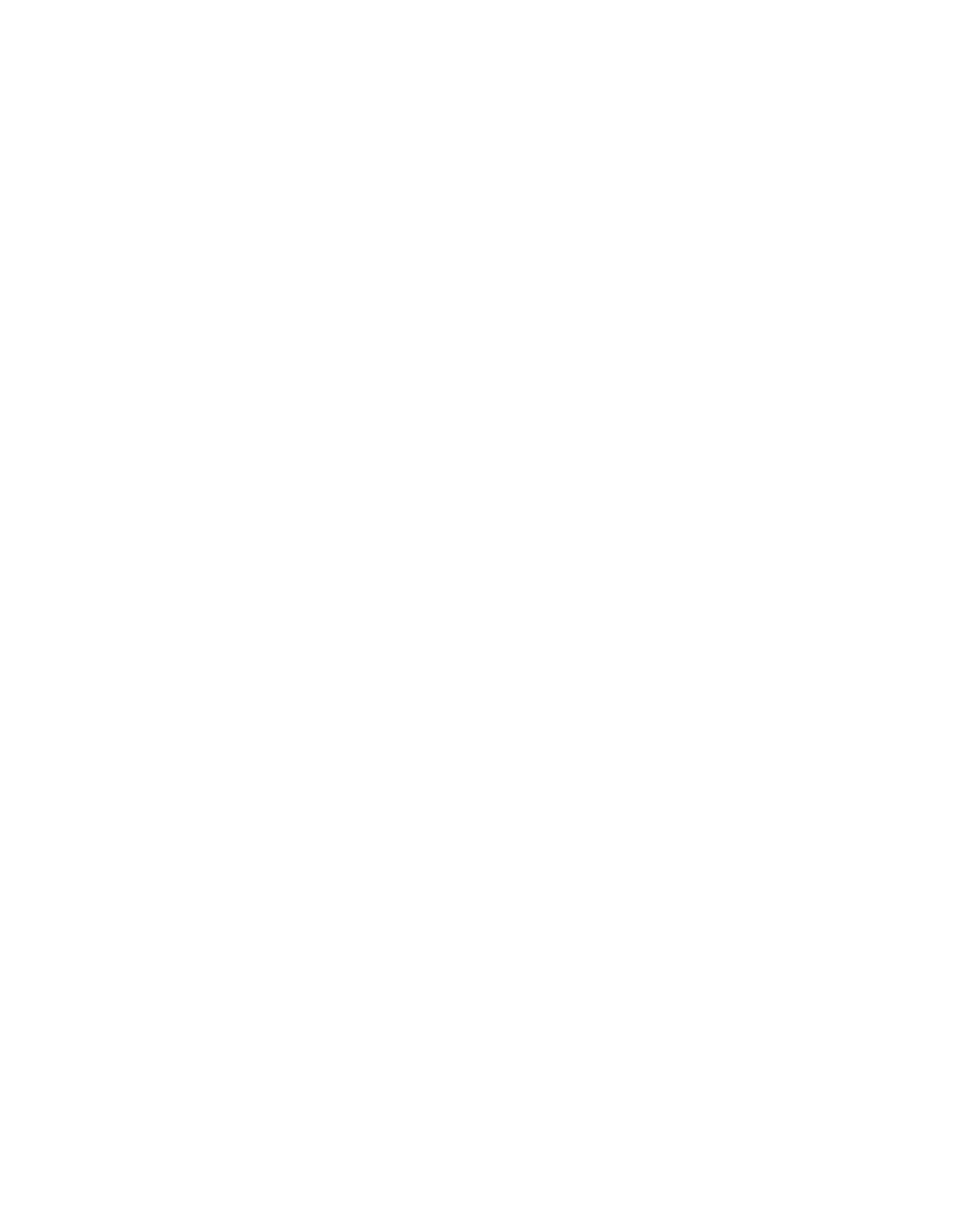
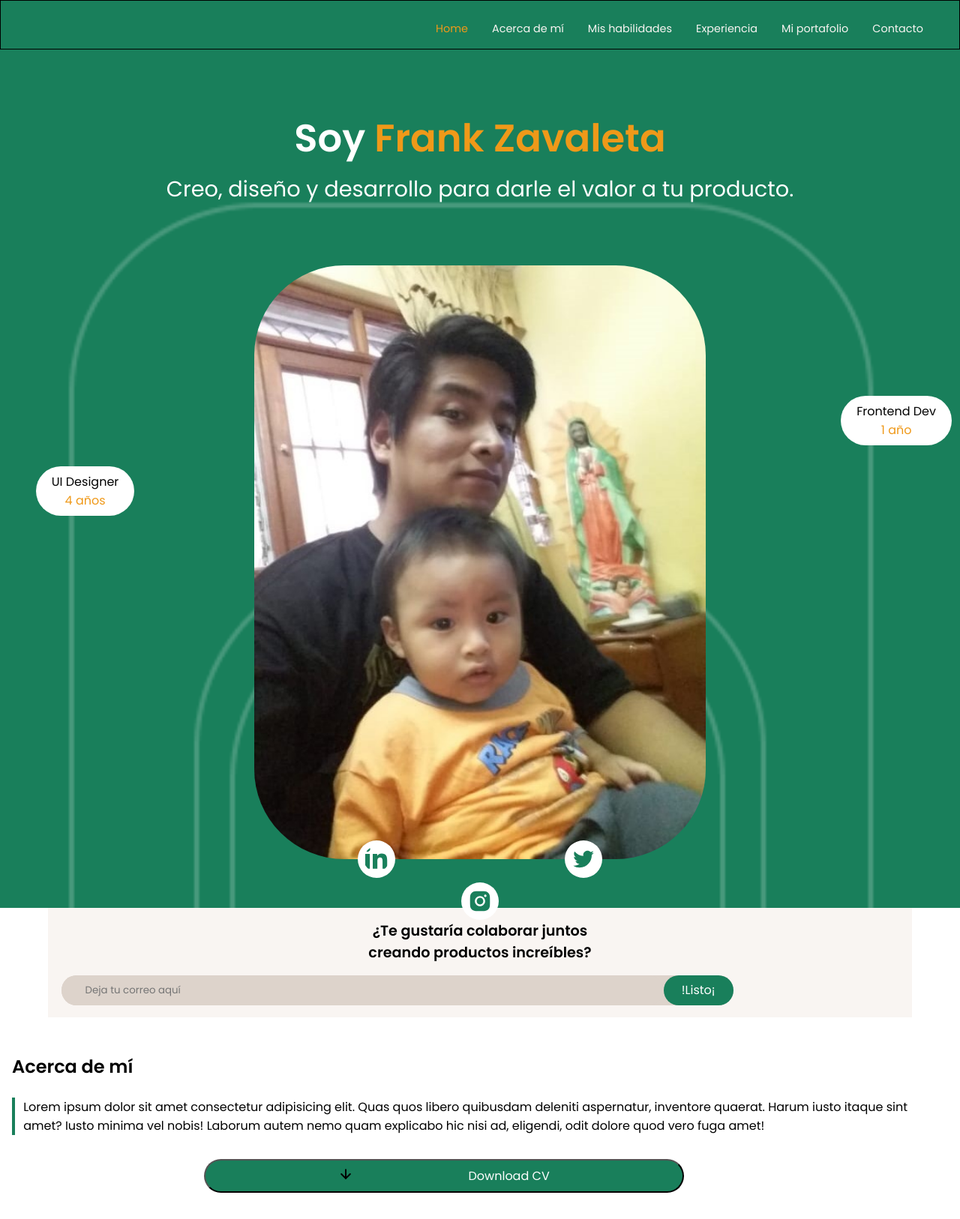
Before and after one commit to Frankz05/Portafolio-Frank, a plain HTML site: page index.html in a window 1280 px wide. Shown: the top 1626 px of the page at 75% size. Before the commit the page ends 800 px from the top, so only its background shows below. Drawn offline with Linux system fonts and the light colour scheme.

Commit message:
Se agrego section 1 y 2

```diff
--- a/index.html
+++ b/index.html
@@ -4,9 +4,80 @@
     <meta charset="UTF-8">
     <meta http-equiv="X-UA-Compatible" content="IE=edge">
     <meta name="viewport" content="width=device-width, initial-scale=1.0">
-    <title>Document</title>
+    <title>Portafolio Frank Z</title>
+    <link rel="preconnect" href="https://fonts.googleapis.com">
+    <link rel="preconnect" href="https://fonts.gstatic.com" crossorigin>
+    <link href="https://fonts.googleapis.com/css2?family=Poppins:wght@400;600&display=swap" rel="stylesheet">
+    <link rel="stylesheet" href="/styles/style.css">
 </head>
 <body>
-
+    <nav id="nav-container">
+        <div class="menu-image">
+            <input type="checkbox" id="menu-hamburguesa">
+            <label for="menu-hamburguesa">
+                <img src="/esset/Iconos/menu.svg" alt="">
+            </label>
+            <ul class="flex-ul">
+                <li><span>Home</span></li>
+                <li>Acerca de mí</li>
+                <li>Mis habilidades</li>
+                <li>Experiencia</li>
+                <li>Mi portafolio</li>
+                <li>Contacto</li>
+            </ul>
+        </div>
+    </nav>
+    <section id="about-section">
+        <div>
+            <h1>Soy <span>Frank Zavaleta</span></h1>
+            <p>Creo, diseño y desarrollo para darle el valor a tu producto.</p>
+        </div>
+        <div class="texto-flotante">
+            <p class="designer">UI Designer<br><span>4 años</span></p>
+            <p class="frontend">Frontend Dev<br><span>1 año</span></p>
+        </div>
+        <div class="image-perfil">
+            <img src="/esset/Vectores/Frank.jpg" alt="">
+        </div>
+        <div class="social-icon">
+            <img src="/esset/Iconos/linkedin.svg" class="linkedin" alt="">
+            <img src="/esset/Iconos/instagram.svg" class="instagram" alt="">
+            <img src="/esset/Iconos/twitter.svg"  class="twitter" alt="">
+        </div>
+    </section>
+    <section id="colaboracion">
+            <p>¿Te gustaría colaborar juntos<br> creando productos increíbles?</p>
+            <div>
+                <input type="text" placeholder="Deja tu correo aquí">
+                <button type="submit">
+                    <p>!Listo¡</p>
+                </button>
+            </div>
+    </section>
+    <section id="acerca-de-mi">
+        <h2>Acerca de mí</h2>
+        <p>Lorem ipsum dolor sit amet consectetur adipisicing elit. Quas quos libero quibusdam deleniti aspernatur, inventore quaerat. Harum iusto itaque sint amet? Iusto minima vel nobis! Laborum autem nemo quam explicabo hic nisi ad, eligendi, odit dolore quod vero fuga amet!</p>
+        <button>
+            <img src="/esset/Iconos/arrow.svg" alt="">
+            <p>Download CV</p>
+        </button>
+    </section>
+    <section id="estudios">
+        <h2>Estudios</h2>
+        <div class="escuelas">
+            <div class="escuela1">
+                <img src="/esset/Logos-Imágenes/utp.png" alt="">
+                <p class="institucion">UTP del Perú</p>
+                <p class="fecha">2019-????</p>
+                <p class="licenciatura">Liceciatura en <br>Ing. de sistemas</p>
+            </div>
+            <div class="escuela2">
+                <img src="/esset/Logos-Imágenes/logo_academlo.png" alt="">
+                <p class="institucion">Academlo</p>
+                <p class="fecha">2022-2022</p>
+                <p class="licenciatura">Programa full <br>stack</p>
+            </div>
+        </div>
+    </section>
 </body>
 </html>
--- a/styles/style.css
+++ b/styles/style.css
@@ -0,0 +1,334 @@
+:root{
+    --font-family: 'Poppins', sans-serif;
+    --color-nav: #197f5b;
+    --color-cuadros: #F9F5F2;
+    --color-body: #fff;
+    --gold-color: #EF9919;
+    --letra-color: #000;
+}
+*{
+    margin: 0;
+    padding: 0;
+    box-sizing: border-box;
+    font-family: var(--font-family);
+}
+
+#nav-container{
+    display:flex;
+    justify-content: flex-end;
+    align-items: center;
+    padding: 1rem 2rem;
+    background-color: var(--color-nav);
+    font-family:  'Poppins', sans-serif;
+    border: 1px solid black
+}
+
+input#menu-hamburguesa~ul{
+    margin-top: 1rem;
+    padding: 2rem 0;
+    display:flex;
+    flex-direction: column;
+    justify-content:flex-start;
+    align-items: center;
+    list-style:none;
+    height: 80%;
+    position: absolute;
+    left: 100%;
+    width: 100%;
+    background-color: #02583a;
+    transition: all 300ms linear;
+}
+
+input#menu-hamburguesa~ul>li{
+    font-size: 1.8rem;
+    color: var(--color-cuadros);
+    padding: .6rem 0;
+
+}
+
+span{
+    color: var(--gold-color);
+}
+
+.menu-image #menu-hamburguesa{
+    visibility: hidden;
+}
+
+.menu-image img{
+    width: 35px;
+    color: white;
+}
+
+.menu-image #menu-hamburguesa:checked~ul{
+    left: 0;
+}
+
+#about-section{
+    padding: 5rem 1rem;
+    /* height: 900px; */
+    display: flex;
+    flex-direction: column;
+    align-items: center;
+    background-image: url(/esset/Vectores/Estructura\ home\ mobile.png);
+    background-repeat: no-repeat;
+    background-size: 100vw;
+}
+
+.image-perfil img{
+    width: 47vw;
+    /* height: 23.75vh; */
+    border-radius: 80px;
+    margin-top: 3rem;
+}
+#about-section>div h1{
+     color: var(--color-body);
+     font-size: 2rem;
+     text-align: center;
+}
+
+#about-section>div p{
+    color: var(--color-body);
+    font-size: 1.2rem;
+    text-align: center
+}
+
+#about-section>.texto-flotante{
+    display: flex;
+}
+#about-section>.texto-flotante p{
+    font-size: .6rem;
+    padding: .5rem 1rem;
+    margin: 1rem;
+    background-color: var(--color-body);
+    color: #000;
+    border-radius: 100px;
+}
+
+.designer{
+    position: absolute;
+    left: 1.5rem;
+    bottom: 14rem;
+}
+.frontend{
+    position: absolute;
+    top: 22rem;
+    right: -.4rem;
+}
+#about-section>.social-icon{
+    display: flex;
+    justify-content: center;
+}
+#about-section>.social-icon img{
+    background-color: var(--color-body);
+    width: 45px;
+    margin: 0 .7rem;
+    padding: .5rem;
+    border-radius: 50%;
+}
+.linkedin{
+    position: relative;
+    bottom: 2rem;
+    right: 2.5rem;
+}
+
+.instagram{
+    position: relative;
+    top: 1.5rem;
+
+}
+
+.twitter{
+    position: relative;
+    bottom: 2rem;
+    left: 2.5rem;
+}
+
+#colaboracion{
+    background-color: var(--color-cuadros);
+    text-align: center;
+    width: 90vw;
+    padding: 1rem .1rem;
+    margin: auto;
+}
+
+#colaboracion>p{
+    font-size: 1.2rem;
+    font-weight: 600;
+    margin-bottom: 1rem;
+}
+#colaboracion div{
+    display: flex;
+    background-color: #ddd3cb;
+    border-radius: 50px;
+    margin: 0 1rem;
+    width: 70vw;
+}
+#colaboracion>div input{
+    border-radius: 50px;
+    background-color: #ddd3cb;
+    padding-left: .5rem;
+    width: 70vw;
+    height: 40px;
+    margin: auto;
+    border: none;
+}
+#colaboracion>div button{
+    border: none;
+    background-color: var(--color-nav);
+    color: #fff;
+    border-radius: 30px;
+    padding: 0 1.5rem;
+}
+#colaboracion>div>button p{
+    font-size: 1rem;
+}
+::placeholder{
+    background-color: #ddd3cb;
+    padding: .5rem 1.5rem;
+    width: 100%;
+    border: none;
+    outline: transparent;
+}
+
+#acerca-de-mi{
+    display: flex;
+    flex-direction: column;
+    text-align: start;
+    margin: 3rem 1rem;
+}
+#acerca-de-mi>p{
+    border-left: 4px solid var(--color-nav);
+    padding-left: .7rem;
+    margin-top: 1.5rem;
+}
+
+#acerca-de-mi>button{
+    display: flex;
+    width: 50vw;
+    justify-content: space-evenly;
+    margin: 2rem 0;
+    margin-left: 20vw;
+    padding: .5rem 1.5rem;
+    background-color: var(--color-nav);
+    color: #fff;
+    font-size: 1rem;
+    border-radius: 60px;
+}
+#acerca-de-mi>button img{
+    color: #fff;
+    width: px;
+}
+#estudios h2{
+    text-align: center;
+    margin-bottom: 2rem;
+}
+.escuelas{
+    display: flex;
+    justify-content: space-between;
+}
+#estudios>.escuelas .escuela1{
+    padding: 1.5rem;
+    padding-top: 2rem;
+    margin: .5rem;
+    border-radius: 8%;
+    background-color: var(--color-cuadros);
+}
+#estudios>.escuelas .escuela2{
+    padding: 1rem 2rem;
+    margin: .5rem;
+    border-radius: 8%;
+    background-color: var(--color-cuadros);
+}
+#estudios>.escuelas>.escuela1 img{
+    width: 70px;
+    height: 35px;
+    margin-bottom: 1.7rem;
+}
+#estudios>.escuelas .institucion{
+    font-weight: 600;
+    font-size: 1.2rem;
+}
+#estudios>.escuelas .fecha{
+    font-size: .8rem;
+}
+#estudios>.escuelas .licenciatura{
+    font-size: 1rem;
+    padding-top: 1rem;
+}
+@media screen and ( min-width: 600px){
+    #about-section{
+        padding: .5rem 2rem;
+    }
+
+    .image-perfil img{
+        border-radius: 120px;
+        margin-top: 4.5rem;
+    }
+
+    #about-section>div>h1{
+        font-size: 3.2rem;
+        margin-top:4.5rem;
+    }
+
+    #about-section>div p{
+        font-size: 1.8rem;
+        padding: .5rem 0;
+
+    }
+    #about-section>.texto-flotante p{
+        font-size: 1rem;
+        padding: .5rem 1.3rem;
+    }
+
+    .designer{
+        left: 2rem;
+        bottom: 6rem;
+    }
+    .frontend{
+        top: 32rem;
+        right: -.3rem;
+    }
+
+    #about-section>.social-icon img{
+        background-color: var(--color-body);
+        width: 50px;
+        margin: 0 1.5rem;
+    }
+}
+
+@media screen and ( min-width: 992px ){
+    label{
+        display: none;
+    }
+
+    input#menu-hamburguesa~ul{
+        margin: -2rem 0 -.5rem 0;
+        padding: .5rem 0;
+        display:flex;
+        flex-direction: row;
+        justify-content:flex-start;
+        align-items: center;
+        position: static;
+        background-color: transparent;
+    }
+
+    input#menu-hamburguesa~ul>li{
+        margin: 0 1rem;
+        font-size: .9rem;
+        padding-bottom: 0;
+    }
+
+    span{
+        color: var(--gold-color);
+    }
+
+    input#menu-hamburguesa~ul>li:hover{
+        cursor: pointer;
+        color: var(--gold-color);
+        border-bottom: 1px solid #F9F5F2;
+
+    }
+    input#menu-hamburguesa~ul>li:active{
+        color: var(--gold-color);
+    }
+}
```
Also changed, not shown: esset/Logos-Imágenes/utp.png (added), esset/Vectores/Frank.jpg (added).
